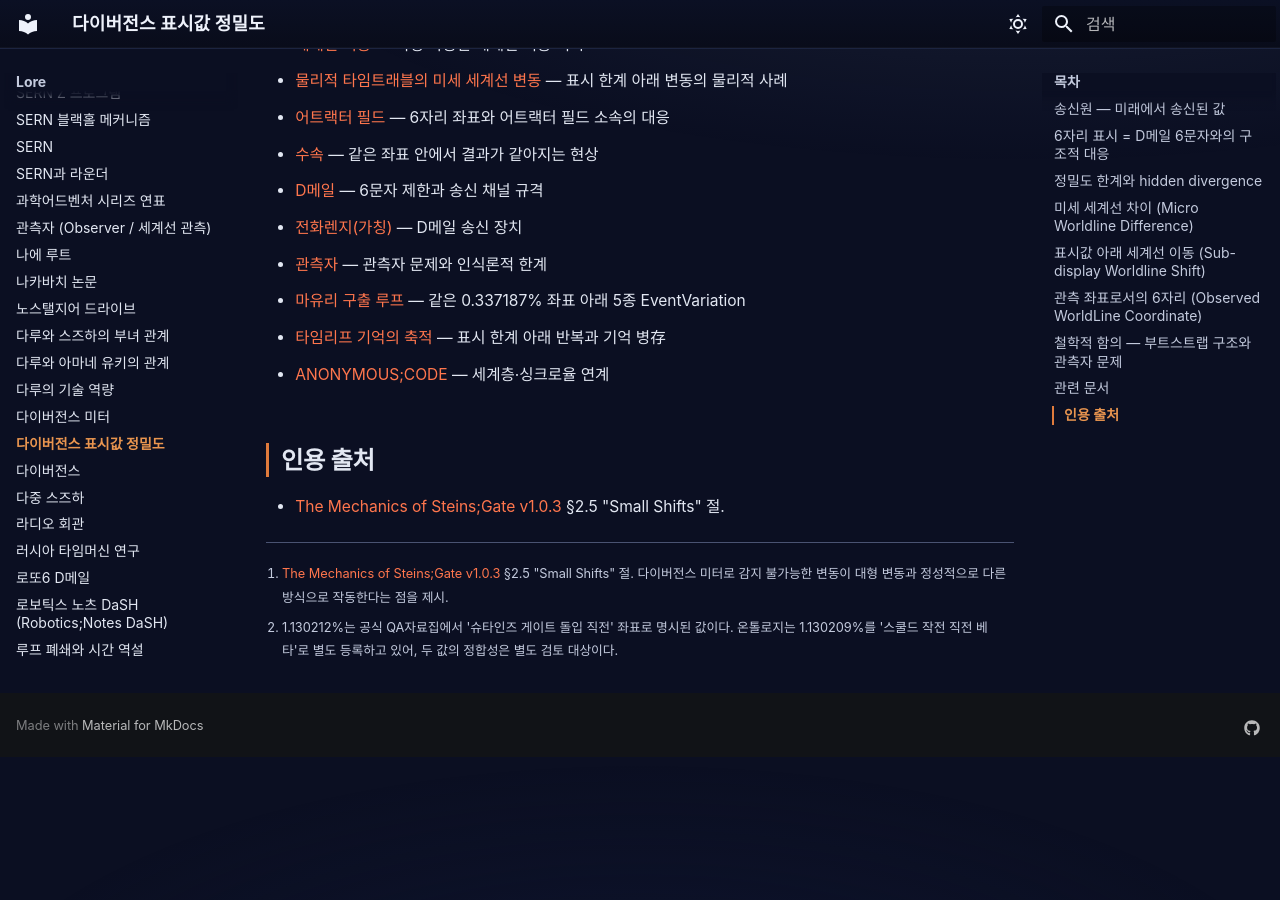
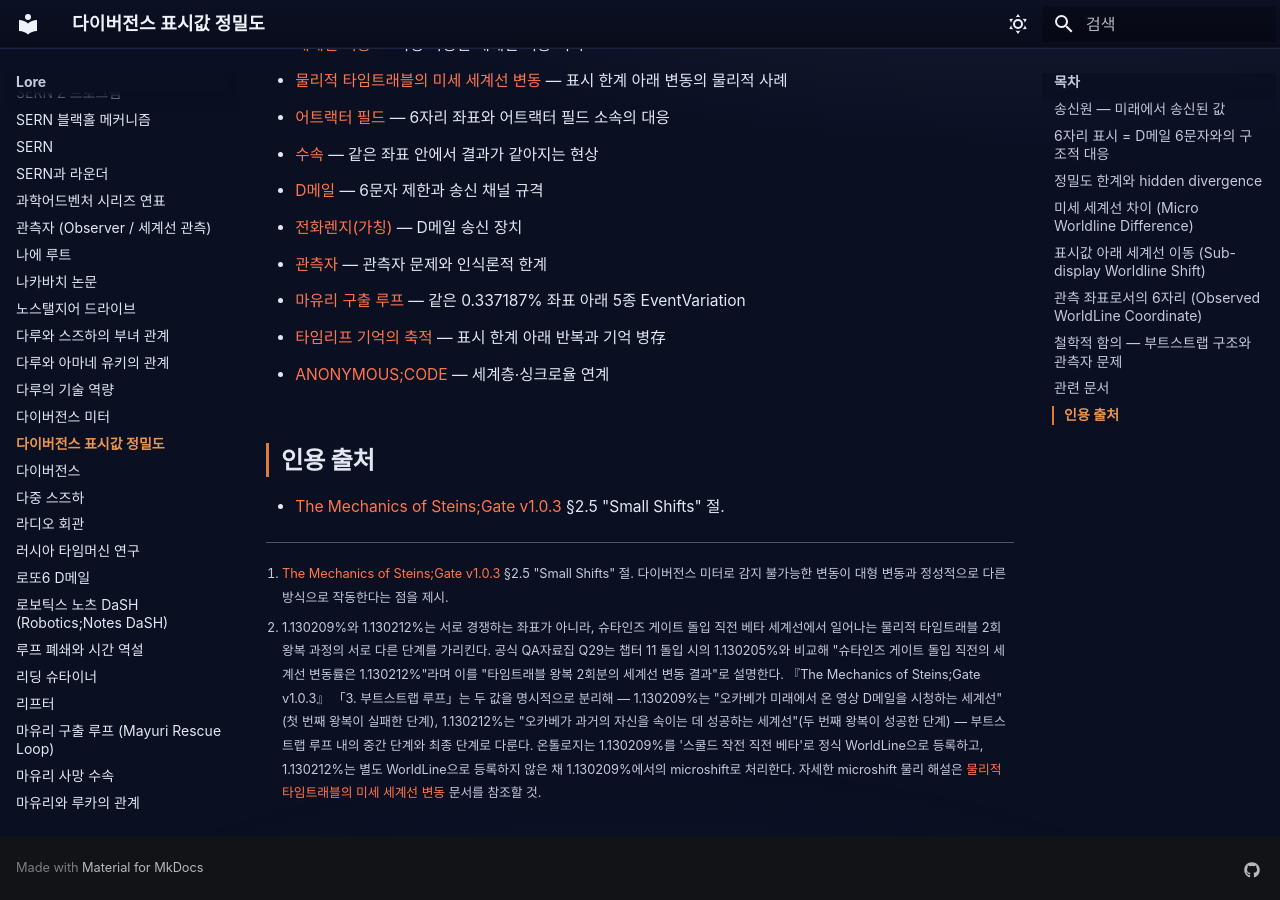
Before and after one commit to sgwiki/sgwiki.github.io, an MkDocs documentation site: the page built from wiki/lore/다이버전스-표시값-정밀도.md, in a window 1280 px wide and 900 px high, scrolled down 7402 px. Built offline with MkDocs 1.6.1 and Material for MkDocs 9.7.7, drawn with Linux system fonts in a browser that asks for light colours; some web fonts are replaced; before the commit the page ends 8159 px from its top, so only the background shows below that.

Commit message:
feat(wiki): 다이버전스-표시값-정밀도 — P10 e84f33af 패치 적용

```diff
--- a/wiki/lore/다이버전스-표시값-정밀도.md
+++ b/wiki/lore/다이버전스-표시값-정밀도.md
@@ -63,7 +63,7 @@ description: "다이버전스 표시값의 송신원과 정밀도 한계(Diverge
 
 [^1]: [The Mechanics of Steins;Gate v1.0.3](../근거자료/비공식/mechanics-of-steins-gate/ch2.md) §2.5 "Small Shifts" 절. 다이버전스 미터로 감지 불가능한 변동이 대형 변동과 정성적으로 다른 방식으로 작동한다는 점을 제시.
 
-[^2]: 1.130212%는 공식 QA자료집에서 '슈타인즈 게이트 돌입 직전' 좌표로 명시된 값이다. 온톨로지는 1.130209%를 '스쿨드 작전 직전 베타'로 별도 등록하고 있어, 두 값의 정합성은 별도 검토 대상이다.
+[^2]: 1.130209%와 1.130212%는 서로 경쟁하는 좌표가 아니라, 슈타인즈 게이트 돌입 직전 베타 세계선에서 일어나는 물리적 타임트래블 2회 왕복 과정의 서로 다른 단계를 가리킨다. 공식 QA자료집 Q29는 챕터 11 돌입 시의 1.130205%와 비교해 "슈타인즈 게이트 돌입 직전의 세계선 변동률은 1.130212%"라며 이를 "타임트래블 왕복 2회분의 세계선 변동 결과"로 설명한다. 『The Mechanics of Steins;Gate v1.0.3』 「3. 부트스트랩 루프」는 두 값을 명시적으로 분리해 — 1.130209%는 "오카베가 미래에서 온 영상 D메일을 시청하는 세계선"(첫 번째 왕복이 실패한 단계), 1.130212%는 "오카베가 과거의 자신을 속이는 데 성공하는 세계선"(두 번째 왕복이 성공한 단계) — 부트스트랩 루프 내의 중간 단계와 최종 단계로 다룬다. 온톨로지는 1.130209%를 '스쿨드 작전 직전 베타'로 정식 WorldLine으로 등록하고, 1.130212%는 별도 WorldLine으로 등록하지 않은 채 1.130209%에서의 microshift로 처리한다. 자세한 microshift 물리 해설은 [물리적 타임트래블의 미세 세계선 변동](물리적-타임트래블의-미세-세계선-변동.md) 문서를 참조할 것.
 
 ## 미세 세계선 차이 (Micro Worldline Difference)
 
```
